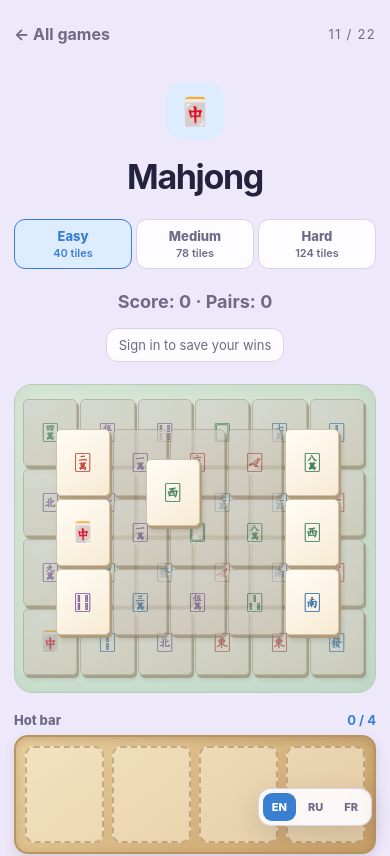
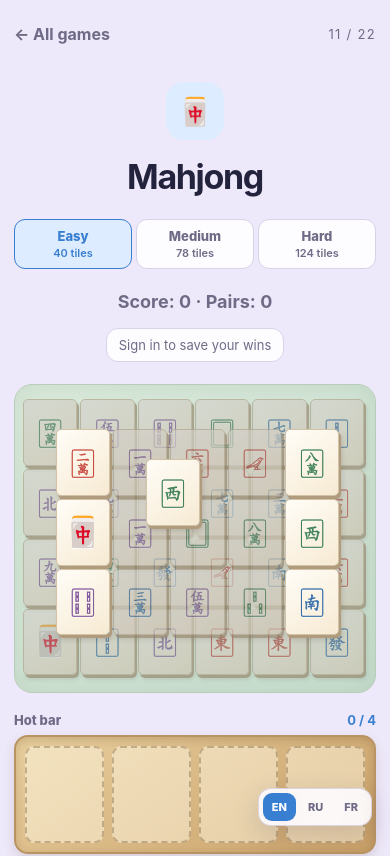
Before and after one commit to taimasV/code, a React (Vite) app: page /mahjong in a window 390 px wide. Shown: the top 856 px of the page. Built offline with nearby package versions, Linux system fonts and the light colour scheme; no server answers.

Commit message:
Enlarge Mahjong tile symbols

```diff
--- a/src/puzzle-games.css
+++ b/src/puzzle-games.css
@@ -1,6 +1,6 @@
 .game-panel--mahjong { max-width: 840px; }
 .mahjong-board { display: grid; width: min(100%, 760px); min-height: 280px; margin: 12px auto 24px; padding: 24px; border: 1px solid #b8cdb8; border-radius: 18px; background: linear-gradient(145deg, #dcebdc, #c9dfcf); box-shadow: inset 0 0 30px rgba(54, 102, 70, .12); isolation: isolate; }
-.mahjong-tile { position: relative; width: calc(100% - 5px); height: calc(100% - 5px); min-width: 0; padding: 0; border: 1px solid #d1c2a8; border-radius: 8px; background: linear-gradient(145deg, #fffdf7, #f7ead3); color: #34302b; cursor: pointer; font-family: 'Segoe UI Symbol', serif; font-size: clamp(19px, 4vw, 38px); font-weight: 800; -webkit-text-stroke: .55px currentColor; text-shadow: 0 1px 0 #fff; box-shadow: 3px 4px 0 #b09b7c, 5px 7px 8px rgba(63, 53, 42, .2); transition: filter .15s, opacity .2s, translate .15s; }
+.mahjong-tile { position: relative; width: calc(100% - 5px); height: calc(100% - 5px); min-width: 0; padding: 0; border: 1px solid #d1c2a8; border-radius: 8px; background: linear-gradient(145deg, #fffdf7, #f7ead3); color: #34302b; cursor: pointer; font-family: 'Segoe UI Symbol', 'Noto Sans Symbols 2', sans-serif; font-size: clamp(27px, 5.5vw, 52px); font-weight: 800; line-height: 1; -webkit-text-stroke: .55px currentColor; text-shadow: 0 1px 0 #fff; box-shadow: 3px 4px 0 #b09b7c, 5px 7px 8px rgba(63, 53, 42, .2); transition: filter .15s, opacity .2s, translate .15s; }
 .mahjong-tile--red { color: #c9483e; }
 .mahjong-tile--blue { color: #356da8; }
 .mahjong-tile--green { color: #3f8058; }
@@ -14,7 +14,7 @@
 .mahjong-hotbar-title strong { color: var(--accent); }
 .mahjong-hotbar { display: grid; grid-template-columns: repeat(4, 1fr); gap: 8px; padding: 9px; border: 2px solid #b99462; border-radius: 14px; background: linear-gradient(145deg, #e8cf9e, #c89f67); box-shadow: inset 0 3px 8px rgba(88, 55, 24, .2), 0 5px 12px rgba(71, 53, 32, .14); }
 .mahjong-hotbar-slot { display: grid; min-width: 0; aspect-ratio: .82; place-items: center; border: 2px dashed rgba(100, 68, 37, .32); border-radius: 9px; background: rgba(255, 248, 226, .5); }
-.mahjong-hotbar-tile { display: grid; width: 88%; height: 88%; place-items: center; border: 1px solid #d1c2a8; border-radius: 8px; background: linear-gradient(145deg, #fffdf7, #f7ead3); font-family: 'Segoe UI Symbol', serif; font-size: clamp(27px, 7vw, 40px); font-weight: 800; -webkit-text-stroke: .55px currentColor; box-shadow: 3px 4px 0 #ad9270, 4px 6px 7px rgba(63, 53, 42, .2); }
+.mahjong-hotbar-tile { display: grid; width: 88%; height: 88%; place-items: center; border: 1px solid #d1c2a8; border-radius: 8px; background: linear-gradient(145deg, #fffdf7, #f7ead3); font-family: 'Segoe UI Symbol', 'Noto Sans Symbols 2', sans-serif; font-size: clamp(34px, 8vw, 52px); font-weight: 800; line-height: 1; -webkit-text-stroke: .55px currentColor; box-shadow: 3px 4px 0 #ad9270, 4px 6px 7px rgba(63, 53, 42, .2); }
 .mahjong-hotbar-tile--matched { animation: mahjong-match .48s ease-in forwards; }
 @keyframes mahjong-match { 45% { scale: 1.18; rotate: -4deg; filter: brightness(1.2); } 100% { scale: .25; rotate: 8deg; opacity: 0; } }
 @media (prefers-reduced-motion: reduce) { .mahjong-hotbar-tile--matched { animation: none; opacity: .35; } }
@@ -110,7 +110,7 @@
 
 @media (max-width: 520px) {
   .mahjong-board { min-height: 230px; padding: 14px 8px; }
-  .mahjong-tile { width: calc(100% - 3px); height: calc(100% - 3px); border-radius: 5px; box-shadow: 2px 3px 0 #b09b7c, 3px 5px 5px rgba(63, 53, 42, .18); font-size: clamp(15px, 5vw, 27px); }
+  .mahjong-tile { width: calc(100% - 3px); height: calc(100% - 3px); border-radius: 5px; box-shadow: 2px 3px 0 #b09b7c, 3px 5px 5px rgba(63, 53, 42, .18); font-size: clamp(24px, 7.5vw, 40px); }
   .dots-board { gap: 2px; padding: 5px; border-radius: 12px; }
   .dots-cell { border-radius: 3px; }
   .dots-endpoint { border-width: 3px; }
```
